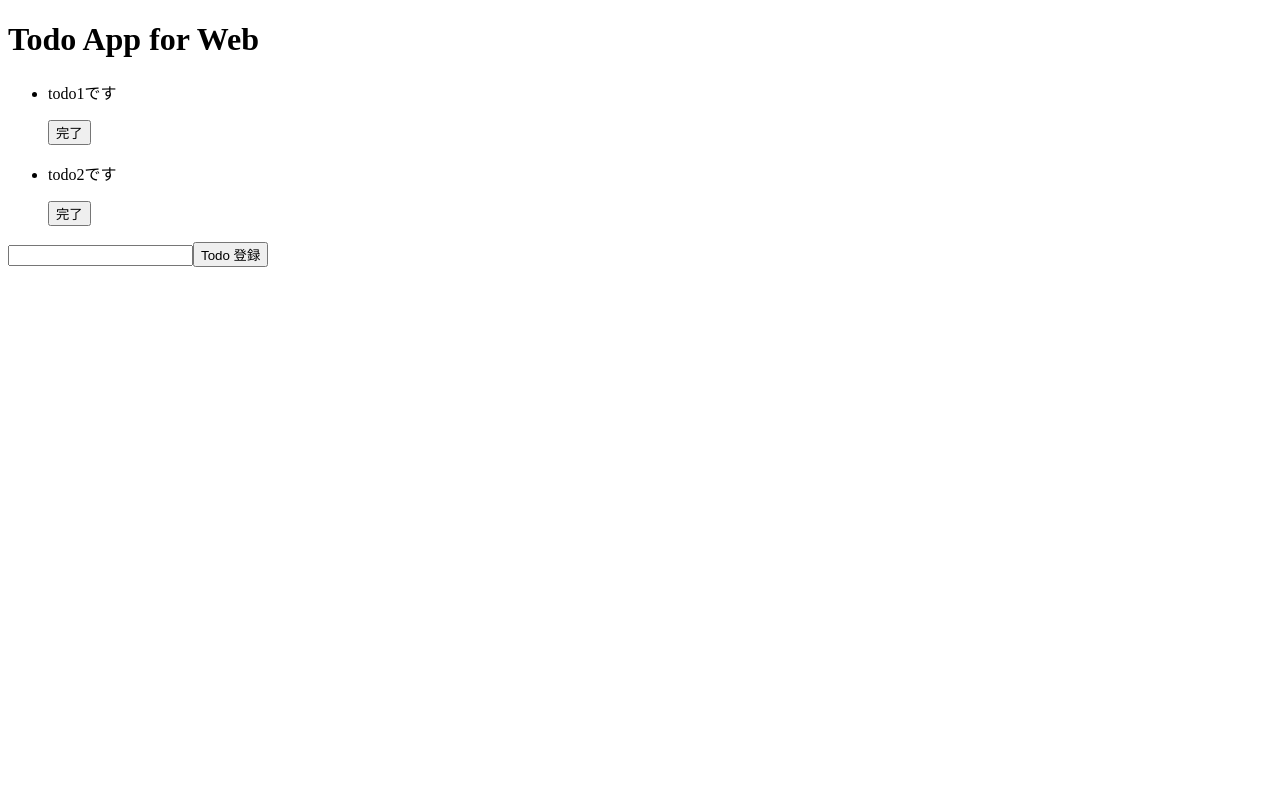
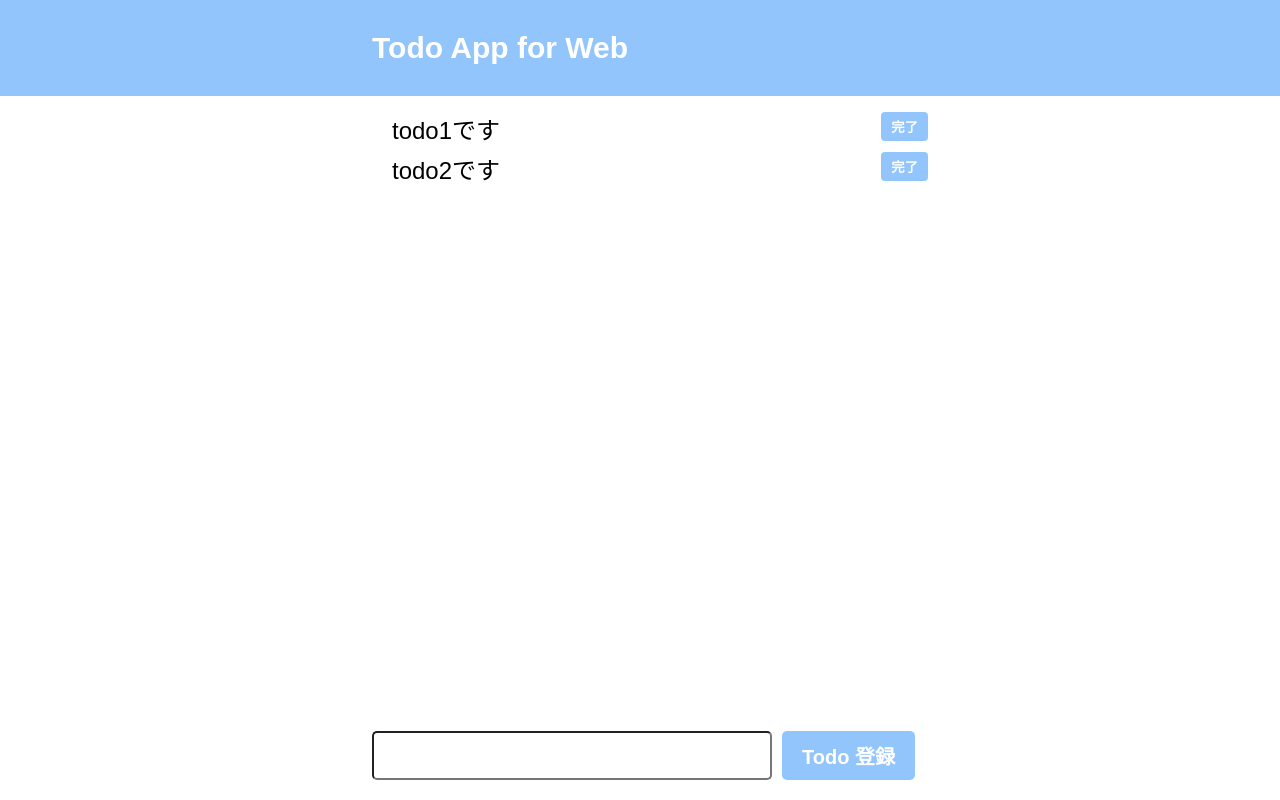
Before and after one commit to dlopp/codelabs, a Nuxt app in the folder sources/nuxt-todo/: page / in a window 1280 px wide. Built offline with nearby package versions, Linux system fonts and the light colour scheme.

Commit message:
CSSを書く

```diff
--- a/sources/nuxt-todo/pages/index.vue
+++ b/sources/nuxt-todo/pages/index.vue
@@ -35,5 +35,102 @@ export default {
 </script>
 
 <style>
+:root {
+  --main-color: #93c5fd;
+  --hover-color: #23c5fd;
+}
 
+* {
+  margin: 0;
+  box-sizing: border-box;
+  font-family: Arial, Helvetica, sans-serif;
+}
+
+/* Todo App の Style */
+.wrapper {
+  min-height: 100vh;
+  position: relative;
+}
+
+.main {
+  margin: 10px auto;
+  max-width: 36rem;
+}
+
+.container {
+  max-width: 36rem;
+  margin: 0 auto;
+}
+
+/* headerのstyle */
+.header {
+  height: 96px;
+  width: 100%;
+  background-color: var(--main-color);
+}
+
+.headline {
+  font-size: 30px;
+  line-height: 96px;
+  margin-left: 20px;
+  font-weight: 700;
+  color: white;
+}
+
+/* todoリストのstyle */
+.card {
+  display: flex;
+  justify-content: space-between;
+  align-items: center;
+}
+
+/* 入力フォームのstyle */
+.form {
+  display: flex;
+  padding: 0 20px;
+  position: absolute;
+  bottom: 20px;
+}
+
+.input {
+  border-radius: 5px;
+  font-size: 20px;
+  padding-left: 10px;
+  width: 400px;
+  margin-right: 10px;
+}
+
+.button {
+  border-radius: 5px;
+  padding: 10px 20px;
+  cursor: pointer;
+  font-size: 20px;
+  font-weight: bold;
+  background: var(--main-color);
+  color: white;
+  border: none;
+}
+
+.button:hover {
+  background-color: var(--hover-color);
+}
+
+.todo {
+  font-size: 1.5rem;
+  margin-top: 5px;
+}
+
+.done {
+  padding: 5px 10px;
+  font-weight: bold;
+  border-radius: 4px;
+  color: white;
+  background-color: var(--main-color);
+  border: none;
+  cursor: pointer;
+}
+
+.done:hover {
+  background-color: var(--hover-color);
+}
 </style>
```
